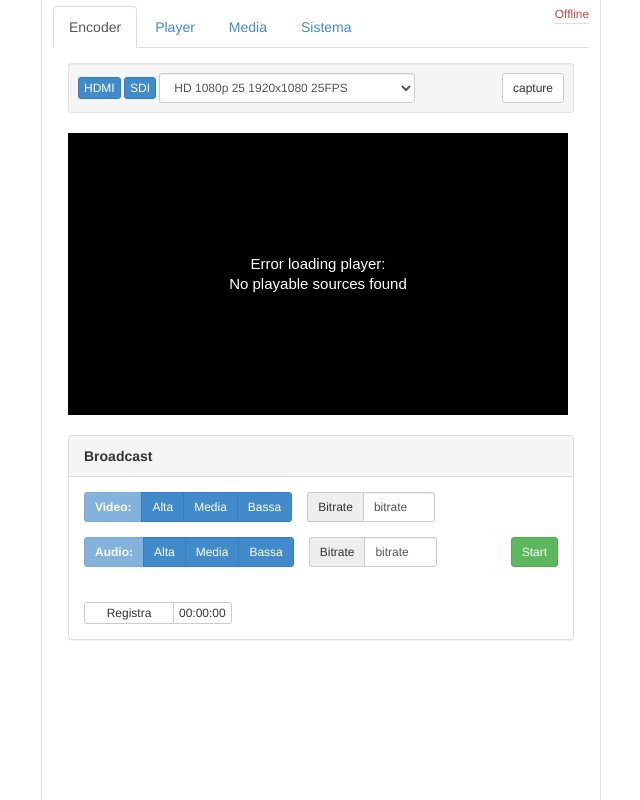
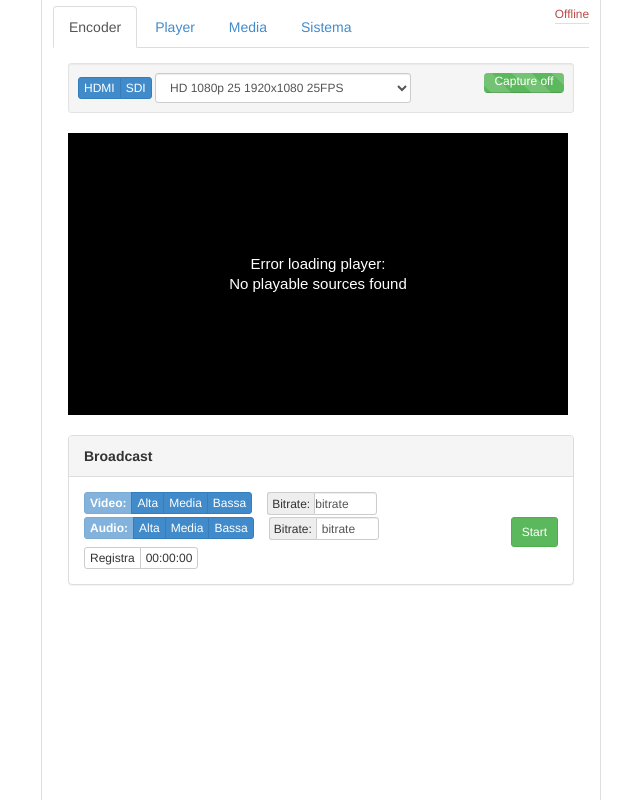
Before and after one commit to kino3d/kbroadcast, a PHP site: page /myapp/index1.php in a window 1280 px wide. Shown: the whole page, without its empty margins (319-959 px from the left). Run offline with PHP 8.4, Linux system fonts and the light colour scheme; data that the repository does not hold is empty; some libraries are stand-ins or nearby versions.

Commit message:
Huge update\n capturing auto start now 1920x1080 50i 25fps\ file are converted to mp4 now\n more ui tweak recording and bitrate selection\n start/stop record is working now

```diff
--- a/capture.php
+++ b/capture.php
@@ -50,11 +50,12 @@ switch($encoder) {
 	case "pid":
 		$pid = null;
         $result = shell_exec(sprintf("ps -C bmdcapture | grep bmdcapture", $pid));
-        $pid = strstr($result," pts",true);
+    //    print_r($result);
+        $pid = strstr($result," ?",true);
 		if ($pid == ""){echo "stopped";}
 		else {
 		echo "runned";
-		}
+		};
 		break;
 	case "start":
 		echo "starting streaming";
--- a/index1.php
+++ b/index1.php
@@ -84,9 +84,9 @@ if(sizeof($ffmpeg_output) == null ) {
 				<small>
 					<div id="radio1" class="btn-group form-group" data-toggle="buttons">
 					<label class="btn btn-primary btn-xs" >
-					<input class="form-control input-xs" type="radio" value="1" name="radio1" id="checks1">HDMI</label>
-					</div>
-					<div id="radio1" class="btn-group form-group" data-toggle="buttons">
+					<input class="form-control input-xs" type="radio" value="1" name="radio1" id="checks1" checked="">HDMI</label>
+				<!--	</div>
+					<div id="radio1" class="btn-group form-group" data-toggle="buttons"> -->
 					<label class="btn btn-primary btn-xs">
 					<input class="form-control input-xs" type="radio" value="0" name="radio1" id="checks2" >SDI</label>
 						</div>
@@ -107,9 +107,13 @@ if(sizeof($ffmpeg_output) == null ) {
 					<option value="15">HD 720p 60 1280x720 60FPS</option>
 					</select>
 					</div>
-					<div class="form-group pull-right">
-					<input type="submit" value="capture" id="av_status" class="btn btn-default btn-sm" class="av_status">
+
+					<div class="progress progress-striped active pull-right">
+					<div id="pbar" class="progress-bar progress-bar-success" role="progressbar" aria-valuenow="100" aria-valuemin="0" aria-valuemax="100" style="width:80px" >
+					<span id="av_status" class="av_status">Capture off</span>
 					</div>
+					</div>
+
 					</small>
 					</form>
 					</div>
@@ -170,8 +174,8 @@ if(sizeof($ffmpeg_output) == null ) {
 		provider:'rtmp',
 		streamer:"rtmp://<?php echo $hostname;?>/myapp",
 		autostart: 'true',
-		stretching: 'scale',
-		controlbar: 'over',
+		stretching: 'fit',
+		controlbar: 'hide',
 		backgroundcolor: '000000',
 		icons:'true',
 		controls:'false',
@@ -185,40 +189,40 @@ if(sizeof($ffmpeg_output) == null ) {
 					<div class="panel-body">
 					<form role="form" >
 					<div id="radio" class="btn-group pull-left" data-toggle="buttons" style="margin-bottom:3px">
-					<label for="check1" class="btn btn-primary disabled btn-sm"><strong>Video:</strong></label>
-					<label for="check1" class="btn btn-primary btn-sm">
+					<label for="check1" class="btn btn-primary disabled btn-xs"><strong>Video:</strong></label>
+					<label for="check1" class="btn btn-primary btn-xs">
 					<input class="form-control input-sm" type="radio" id="check1" name="radio" checked="checked" />Alta</label>
-					<label for="check2" class="btn btn-primary btn-sm">
+					<label for="check2" class="btn btn-primary btn-xs">
 					<input class="form-control input-sm" type="radio" id="check2" name="radio" />Media</label>
-					<label for="check3"  class="btn btn-primary btn-sm">
+					<label for="check3"  class="btn btn-primary btn-xs">
 					<input class="form-control input-sm" type="radio" id="check3" name="radio" />Bassa</label>
 					</div>
-					<div class="form-group input-group input-group-sm col-xs-4">
-					<span class="input-group-addon">Bitrate</span>
-						<input type="text" id="bitrate" class="form-control input-sm" value="bitrate">
-						</div>
+					<div class="form-group input-group input-group-sm col-xs-4" style="width: 140px; height: 23px; margin: 0px auto;">
+					<span class="input-group-addon"  style="height: 22px; padding: 0 4px; margin: 0;">Bitrate:</span>
+					<input type="text" id="bitrate" class="form-control input-sm" value="bitrate" style="height: 23px; padding: 0; margin: 0;" />
+					</div>
 					<span class="clearfix"></span>
 					<div id="radio" class="btn-group pull-left" data-toggle="buttons">
-					<label for="check1" class="btn btn-primary disabled btn-sm"><strong>Audio:</strong></label>
-					<label for="check4" class="btn btn-primary btn-sm">
+					<label for="check1" class="btn btn-primary disabled btn-xs"><strong>Audio:</strong></label>
+					<label for="check4" class="btn btn-primary btn-xs">
 					<input class="form-control input-sm" type="radio" id="check4" name="radio" checked="checked" />Alta</label>
-					<label for="check5" class="btn btn-primary btn-sm">
+					<label for="check5" class="btn btn-primary btn-xs">
 					<input class="form-control input-sm" type="radio" id="check5" name="radio" />Media</label>
-					<label for="check6" class="btn btn-primary btn-sm">
+					<label for="check6" class="btn btn-primary btn-xs">
 					<input  class="form-control input-sm" type="radio" id="check6" name="radio" />Bassa</label>
 					</div>
-					<div class="form-group input-group input-group-sm col-xs-4">
-					<span class="input-group-addon">Bitrate</span>
-						<input type="text" id="bitrate" class="form-control input-sm" value="bitrate">
-						</div>
+					<div class="form-group input-group input-group-sm col-xs-4" style="width: 140px; height: 23px; margin: 0px auto;">
+					<span class="input-group-addon" style="height: 22px; padding: 0 4px; margin: 0;">Bitrate:</span>
+					<input type="text" id="bitrate" class="form-control input-sm" value="bitrate" style="height: 23px; padding: 0 5px; margin: 0;" />
+					</div>
 					<div class="btn-group pull-right">
 					<button id="stream" class="btn btn-primary btn-sm btn-success">Start</button>
 					</div>
 					</form>
-					<div class="clearfix"></div><br>
+					<div class="clearfix"></div>
 					<div id="radio" class="btn-group pull-left" data-toggle="buttons">
 
-					<button class="btn btn-default btn-xs" id="record">Registra</button>
+					<button class="btn btn-default btn-xs" id="record" style="witdh:50px;" value="Registra" data-toggle="button">Registra</button>
 					<button class="btn btn-default btn-xs" id="timer">00:00:00</button>
 					</div>
 					</div>
@@ -236,9 +240,9 @@ if(sizeof($ffmpeg_output) == null ) {
 				<strong>Registrazioni</strong>
 				</div>
  					 <div class="panel-body">
- 					 	<button type="button" id="refresh" class="btn navbar-btn btn-sm btn-success navbar-right">Aggiorna <span class="glyphicon glyphicon-refresh text-success"></span></button>
+ 					 	<button type="button" id="refresh" class="btn navbar-btn btn-sm btn-success pull-right">Aggiorna <span class="glyphicon glyphicon-refresh text-success"></span></button>
  					 	<div class="clearfix"></div>
-							<div id="listfile" class="filem ">
+							<div id="listfile" class="filem">
 								<ul class="list-unstyled">
 									<li id="files" class="rows"></li>
 								</ul>
--- a/js/encoder.js
+++ b/js/encoder.js
@@ -9,69 +9,44 @@ event.preventDefault();
 
 
 $(function() {
-$( "#record" ).button({
-text: true,
-label:"Registra",
-icons: {
-primary: "ui-icon-bullet red ui-corner-all"
-}
-}).css("width", "90px","background","red!important", "color","green")
-.click(function() {
-var options;
-if ( $( this ).text() === "Registra" ) {
-options = {
-label: "Stop Reg",
-icons: {
-primary: "ui-icon-stop"
-}
-};
-
+$( "#record" ).button().click(function() {
+if ( $("#record").text() === "Registra" ) {
 $.ajax({
   type: "GET",
   url: "/control/record/start?app=myapp&name=stream&rec=rec1",
   dataType: "script",
   success: function() {
-	$("#str_status").css("background-color","green");
+	$("#record").text('Stop');
     //alert("success");
  //   console.log();
   },
   error: function() {
  //   alert("error");
-    $("#str_status").css("background-color","red");
+    $("#record").css("background-color","red").text('Stop');
   }
 });
-} else {
-options = {
-label: "Registra",
-icons: {
-primary: "ui-icon-bullet"
-}
 };
-
+if ( $("#record").text() === "Stop" ) {
 $.ajax({
   type: "GET",
   url: "/control/record/stop?app=myapp&name=stream&rec=rec1",
   dataType: "script",
   success: function() {
-	$("#str_status").css("background-color","green");
+	$("#record").text('Registra');
     //alert("success");
  //   console.log();
   },
   error: function() {
  //   alert("error");
-    $("#str_status").css("background-color","red");
+    $("#record").css("background-color","white").text('Registra');
   }
 });
+};
 }
-$( this ).button( "option", options ).toggleClass("red");
+);
+
+return false;
 });
-
-// Start capture card
-
-$("#av_status").button().click(function(){
-	$("#av_status").val("stop capture");
-	});
-
 
 // Stream Button
 $( "#stream" ).button({
@@ -80,8 +55,7 @@ text:true //,
 // icons: {
 // primary: "ui-icon-stop"
 // }
-})
-.click(function() {
+}).click(function() {
 $( "#stream" ).button( "option", {
 label: "Stream",
 text:true //,
@@ -90,6 +64,7 @@ text:true //,
 // }
 }).addClass("red");
 });
+
 
 $( "#timer" ).button({
 text:true,
@@ -114,14 +89,15 @@ $.ajax({
 	}});
 });
 
-
-
-
  $("#filem").scroll();
 
 $("#sysm").scroll();
-return false;
-});
+
+// Start capture card not used
+// $("#av_status").button().click(function(){
+//	$("#av_status").val("stop capture");
+//	});
+
 
 // Tabs
 
@@ -139,23 +115,55 @@ $.ajax({
   url: "update-rec.php?media=rec",
   dataType: "html",
   success: function(data) {
-	$("#listfile").html(data);
+	$("#listfile").html(data).fade();
  //	alert(resultlist);
   //	console.log(data)
 	}});
 // },3000);
 };
 
-$('#refresh').click(function(){
+$('#refresh').button().click(function(){
 $.ajax({
   type: "GET",
   url: "update-rec.php?media=rec",
   dataType: "html",
   success: function(data) {
 	$("#listfile").html(data);
+	$('#refresh').button('reset');
 	}});
 })
 })
+});
+
+
+
+$(function(){
+$.ajax({
+ type: "GET",
+  url: "capture.php",
+ dataType: "html",
+// contentType: "application/json; charset=utf-8",
+//  data: data,
+  success: function(data) {
+  	if (data === "stopped") {
+  		$.ajax({
+ 				type: "GET",
+  				url: "capture.php?encoder=avstart",
+ 				dataType: "html",
+ 				success: function(data) {
+				$("#av_status").val("Starting...");}});}
+		//	else
+		//	{  $("#str_status").addClass("").css("background-color","red").val("Attivo");  };
+	//jwplayer().play();
+    //alert("success");
+//	console.log(data);
+  },
+  error: function() {
+ //   alert("error");
+    $("#av_status").addClass("").css("background-color","red").val("Off");
+    console.log();
+  		}
+	});
 });
 
 
@@ -168,20 +176,26 @@ $.ajax({
 //  data: data,
   success: function(data) {
   	if (data === "stopped") {
-	$("#str_status").addClass("").css("background-color","green", "color","white!important").val("Start");}
+	$("#av_status").text("Stopped");
+	$("#pbar").addClass("progress-bar-danger").removeClass("progress-bar-success");
+	}
 	else
-	{  $("#str_status").addClass("").css("background-color","red").val("Stop");  }
+	{  $("#av_status").text("Capturing");
+		$("#pbar").addClass("progress-bar-success").removeClass("progress-bar-danger");
+	}
 	//jwplayer().play();
     //alert("success");
 //	console.log(data);
   },
   error: function() {
  //   alert("error");
-    $("#str_status").addClass("").css("background-color","red").val("Off");
-    console.log();
+    $("#av_status").addClass("").css("background-color","red").val("Off");
+//    console.log();
   }
 });
 },3000);
+
+
 
 $(function(){
 $.ajax({
--- a/update-rec.php
+++ b/update-rec.php
@@ -21,7 +21,7 @@ foreach ($resultlist as $fileName)
   	if(strtolower(substr($fileName, 0,5)) == 'total') {
   		     echo "<li id=\"video-$i\" class=\"rows\">" . ucfirst($fileName) . "</li>";
   		} else {
-     echo "<li id=\"video-$i\" class=\"rows\"><span class=\"glyphicon glyphicon-film\" style=\"display: inline-block;margin-right:4px;\"></span><a href=# class=\"fzilectrl\">$fileName</a> <a href=# class=\"filectrl\"><span class=\"glyphicon glyphicon-trash\"></span></a></li>";
+     echo "<li id=\"video-$i\" class=\"rows\"><span class=\"glyphicon glyphicon-film\" style=\"display: inline-block;margin-right:4px;\"></span><a href=# class=\"fzilectrl\">$fileName</a> <a href=# class=\"filectrl\"><span class=\"glyphicon glyphicon-trash\"></span></a> <a href=# class=\"filectrl\"><span class=\"glyphicon glyphicon-download\"></span></a><a href=# class=\"filectrl\"><span class=\"glyphicon glyphicon-eye-open\"></span></a></li>";
     $i++;
    }
    }
```
Also changed, not shown: recording/README.md (deleted), 1 other file.
